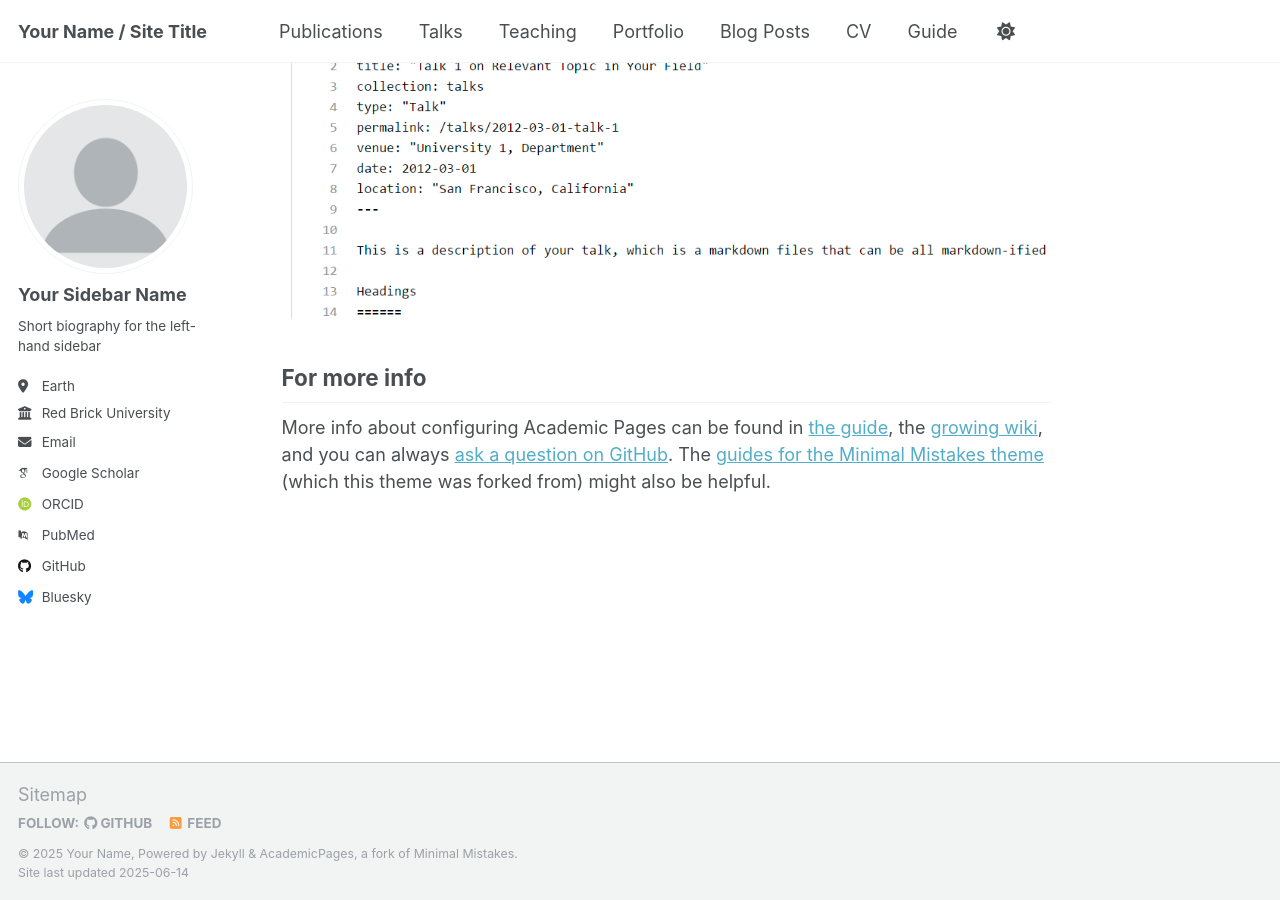
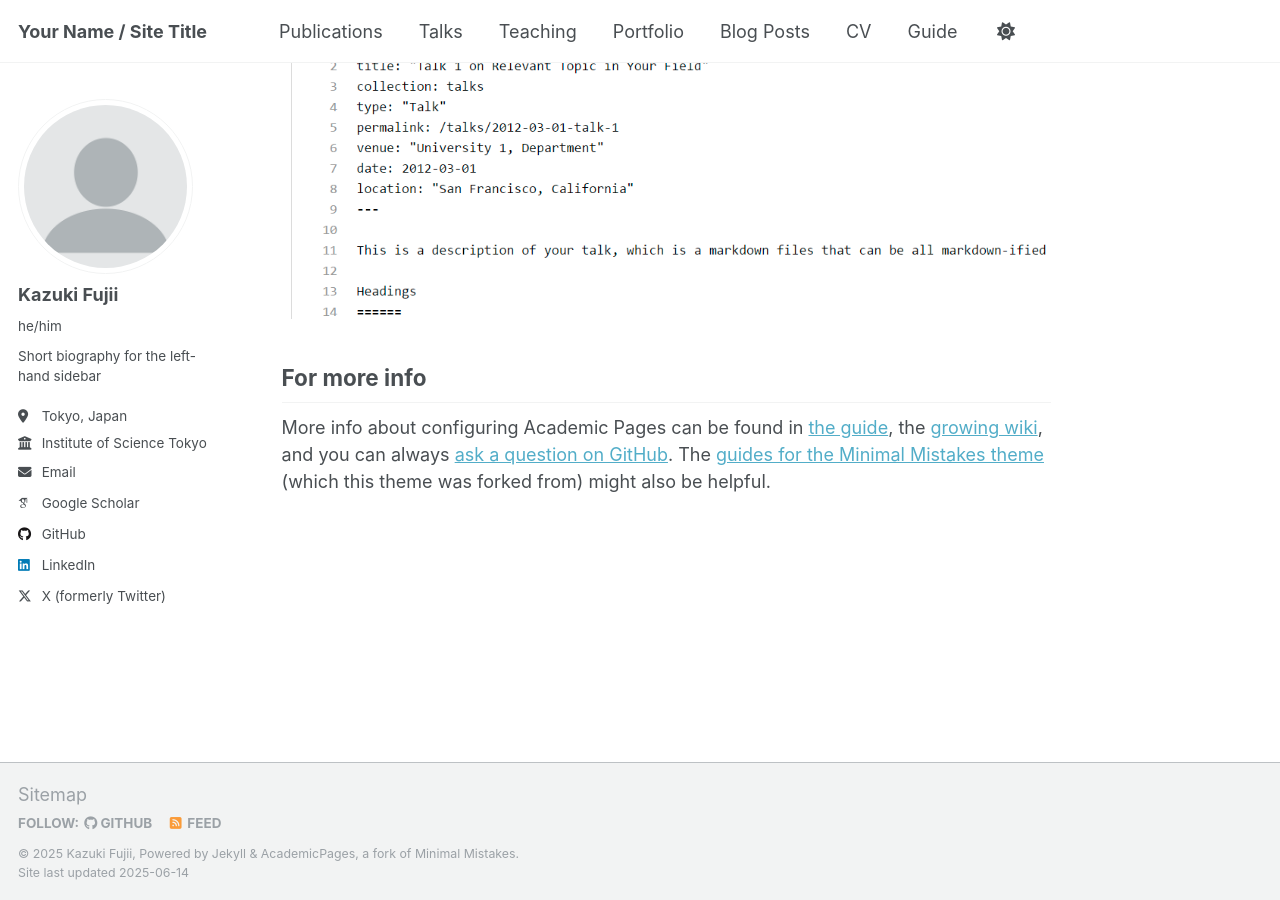
Before and after one commit to okoge-kaz/okoge-kaz.github.io, a Jekyll site: the page built from _pages/about.md, in a window 1280 px wide and 900 px high, scrolled down 2636 px. Built offline with Jekyll 4.4.1, drawn with Linux system fonts in a browser that asks for light colours; some web fonts are replaced.

Commit message:
feat: update configs

```diff
--- a/_config.yml
+++ b/_config.yml
@@ -11,11 +11,11 @@ locale                   : "en-US"
 site_theme               : "default"
 title                    : "Your Name / Site Title"
 title_separator          : "-"
-name                     : &name "Your Name"
+name                     : &name "Kazuki Fujii"
 description              : &description "personal description"
-url                      : https://academicpages.github.io # the base hostname & protocol for your site e.g. "https://[your GitHub username].github.io" or if you already have some other page hosted on Github then use "https://[your GitHub username].github.io/[Your Repo Name]"
+url                      : https://okoge-kaz.github.io/ # the base hostname & protocol for your site e.g. "https://[your GitHub username].github.io" or if you already have some other page hosted on Github then use "https://[your GitHub username].github.io/[Your Repo Name]"
 baseurl                  : "" # the subpath of your site, e.g. "/blog"
-repository               : "academicpages/academicpages.github.io"
+repository               : "okoge-kaz/okoge-kaz.github.io"
 
 # Site Author - The following control what appear as part of the author content on the side bar.
 #               If a field is blank the icon and link will not appear, otherwise it will be shown.
@@ -23,22 +23,22 @@ repository               : "academicpages/academicpages.github.io"
 author:
   # Biographic information
   avatar           : "profile.png"
-  name             : "Your Sidebar Name"
-  pronouns         : # example: "she/her"
+  name             : "Kazuki Fujii"
+  pronouns         : "he/him"
   bio              : "Short biography for the left-hand sidebar"
-  location         : "Earth"
-  employer         : "Red Brick University"
+  location         : "Tokyo, Japan"
+  employer         : "Institute of Science Tokyo"
   uri              : # URL
-  email            : "none@example.org"
+  email            : "kazuki.fujii@rio.scrc.iir.isct.ac.jp"
 
   # Academic websites
   academia         : # URL
   arxiv            : # URL - Update with the correct link to your profile
-  googlescholar    : "https://scholar.google.com/citations?user=PS_CX0AAAAAJ"
+  googlescholar    : "https://scholar.google.co.jp/citations?user=jHXLs2wAAAAJ"
   impactstory      : # URL
-  orcid            : "http://orcid.org/yourorcidurl"
+  orcid            : # URL
   semantic         : # URL
-  pubmed           : "https://www.ncbi.nlm.nih.gov/pubmed/?term=john+snow"
+  pubmed           : # URL
   researchgate     : # URL
   scopus           : # URL
 
@@ -46,12 +46,12 @@ author:
   bitbucket        : # Username - Update with your username on the site
   codepen          : # Username
   dribbble         : # Username
-  github           : "academicpages"
+  github           : "okoge-kaz"
   kaggle           : # Username
   stackoverflow    : # User number or user number and name (i.e., use "1" or "1/jeff-atwood")
 
   # Social media
-  bluesky          : "bsky.app" # Replace this with you Bluesky username
+  bluesky          : # Replace this with you Bluesky username
   facebook         : # Username
   flickr           : # Username
   foursquare       : # Username
@@ -60,7 +60,7 @@ author:
   keybase          : # Username
   instagram        : # Username
   lastfm           : # Username
-  linkedin         : # Username
+  linkedin         : kazuki-fujii
   mastodon         : # URL
   medium           : # URL
   pinterest        : # Username
@@ -68,7 +68,7 @@ author:
   steam            : # Username
   telegram         : # URL
   tumblr           : # Username
-  twitter          : # Username for X / Twitter
+  twitter          : okoge_kaz
   vine             : # Username
   weibo            : # Username
   wikipedia        : # Username
```
